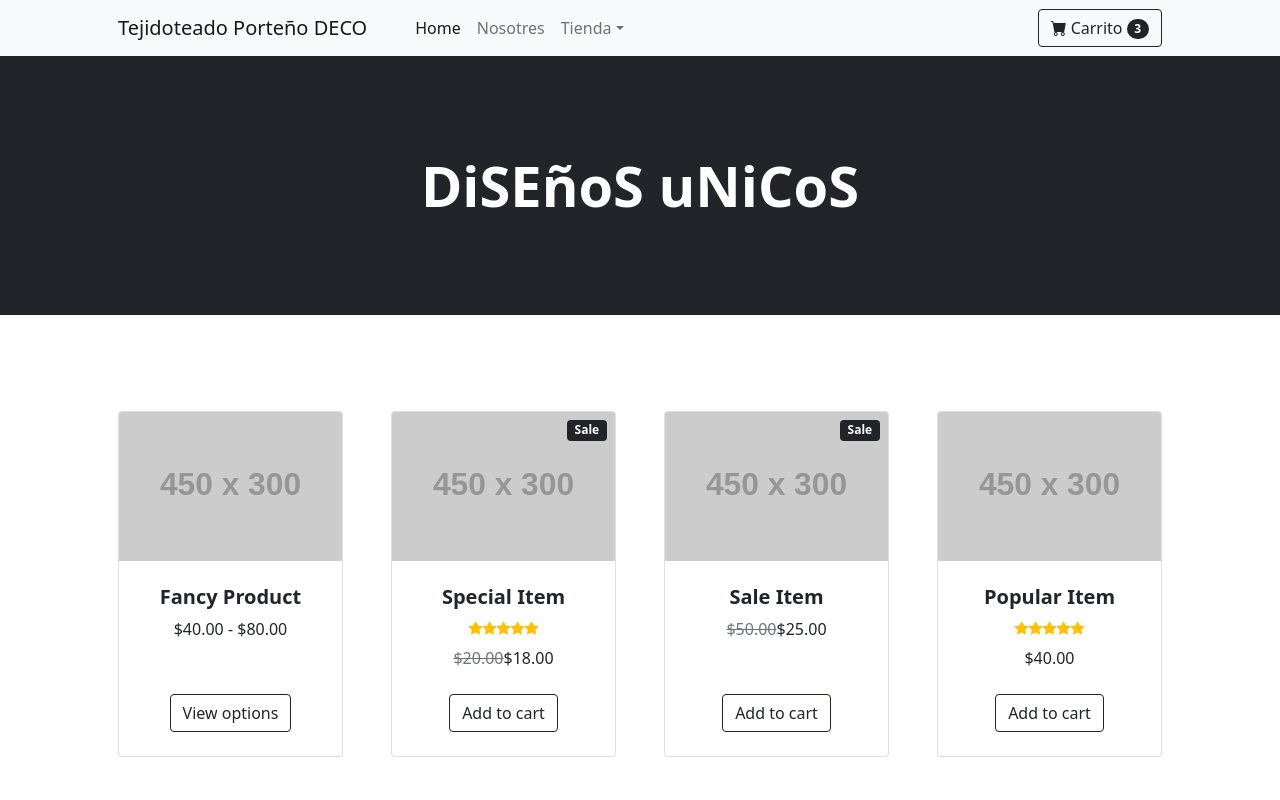
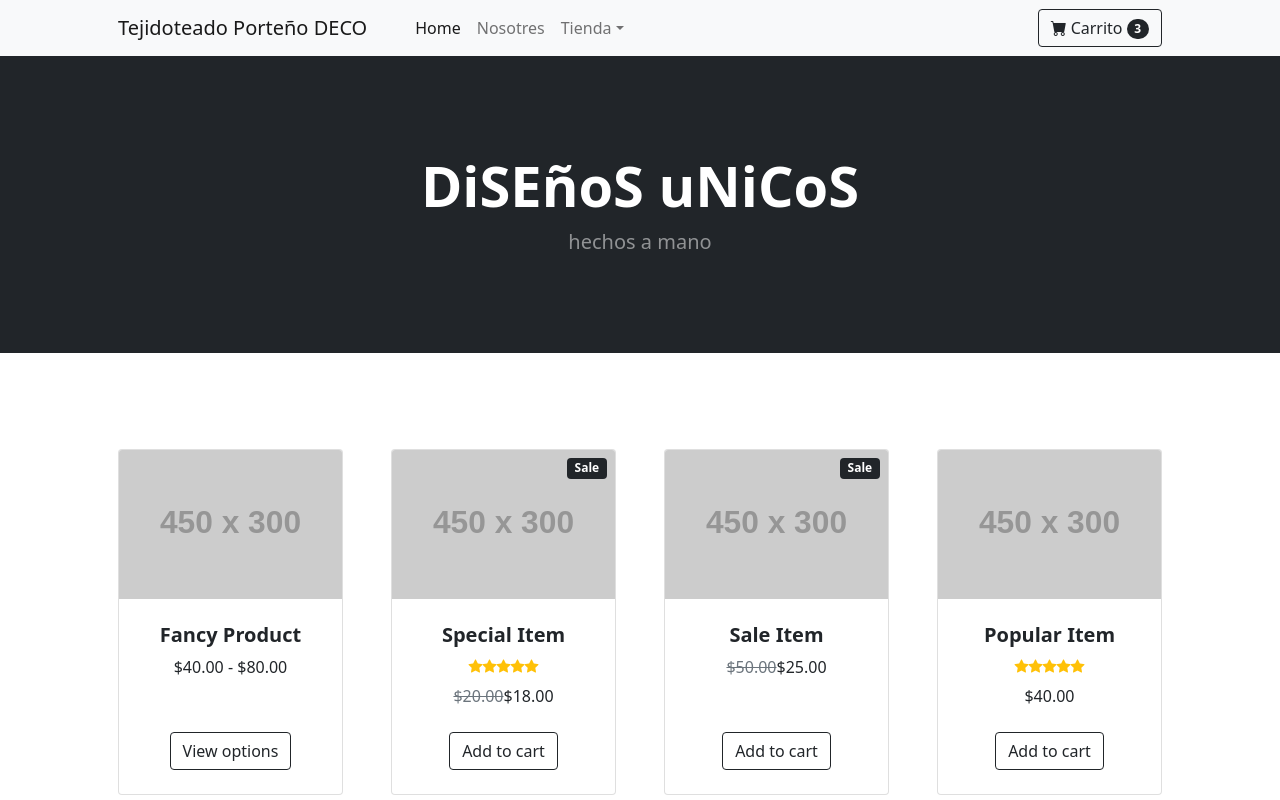
Before and after one commit to Pupino/tejidoteado_portenio_deco, a React (Create React App) app: page / in a window 1280 px wide. Shown: the top 800 px of the page. Built offline with nearby package versions, Linux system fonts and the light colour scheme.

Commit message:
adding more text into header section

```diff
--- a/src/App.jsx
+++ b/src/App.jsx
@@ -7,7 +7,7 @@ function App() {
   return (
     <div className="App">
       <NavBar/>
-      <Header greeting={'DiSEñoS uNiCoS'}/>
+      <Header greeting={'DiSEñoS uNiCoS'} subTitle={'hechos a mano'}/>
       <ItemListContainer/>
       <Footer webSite={'Tejidoteado Porteño DECO'} year={2022}/>
     </div>
--- a/src/components/Header.jsx
+++ b/src/components/Header.jsx
@@ -6,7 +6,7 @@ export default function Header(props) {
         <div class="container px-4 px-lg-5 my-5">
             <div class="text-center text-white">
                 <h1 class="display-4 fw-bolder">{props.greeting}</h1>
-                {/*<p class="lead fw-normal text-white-50 mb-0">With this shop hompeage template</p>*/}
+                <p class="lead fw-normal text-white-50 mb-0">{props.subTitle}</p>
             </div>
         </div>
     </header>
```
